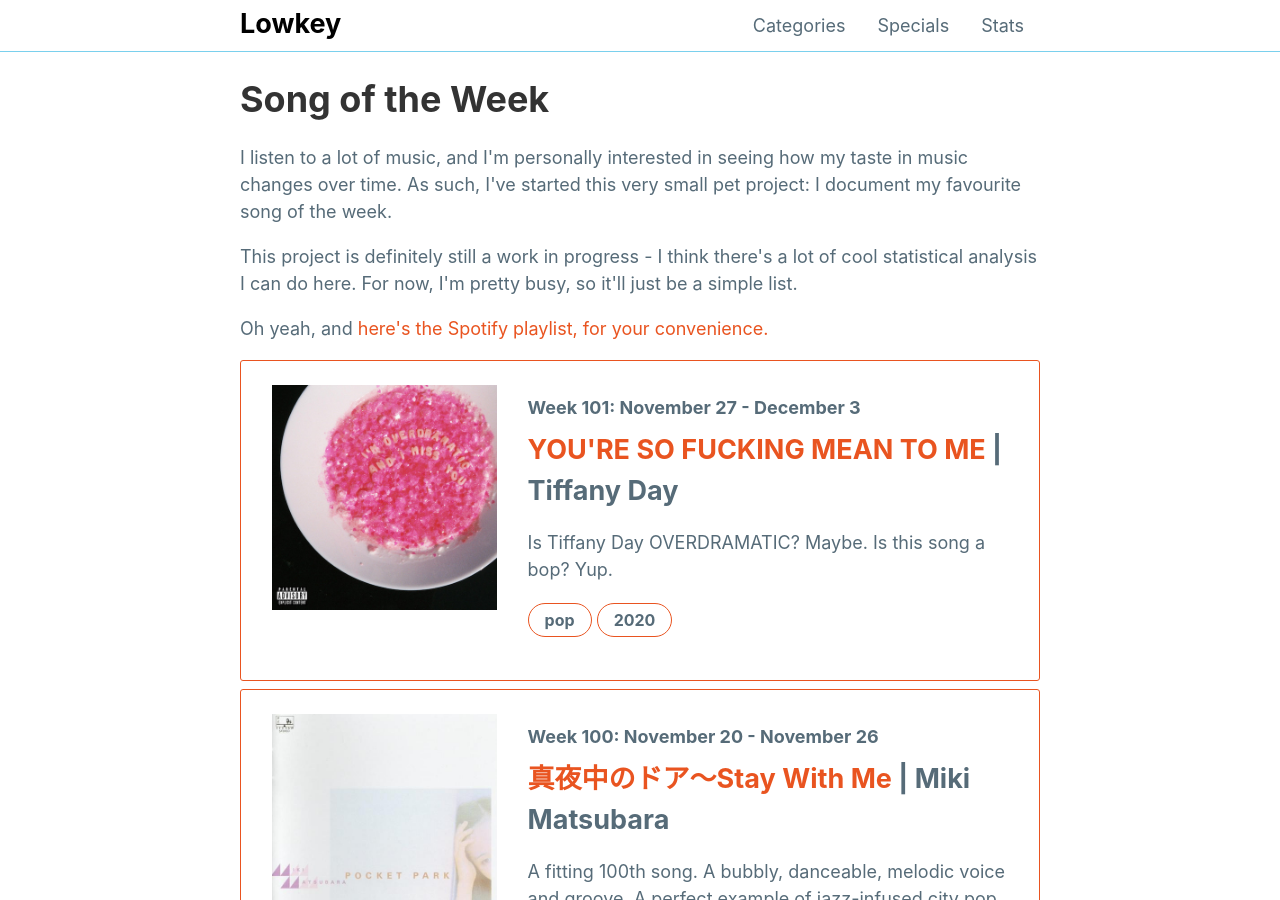
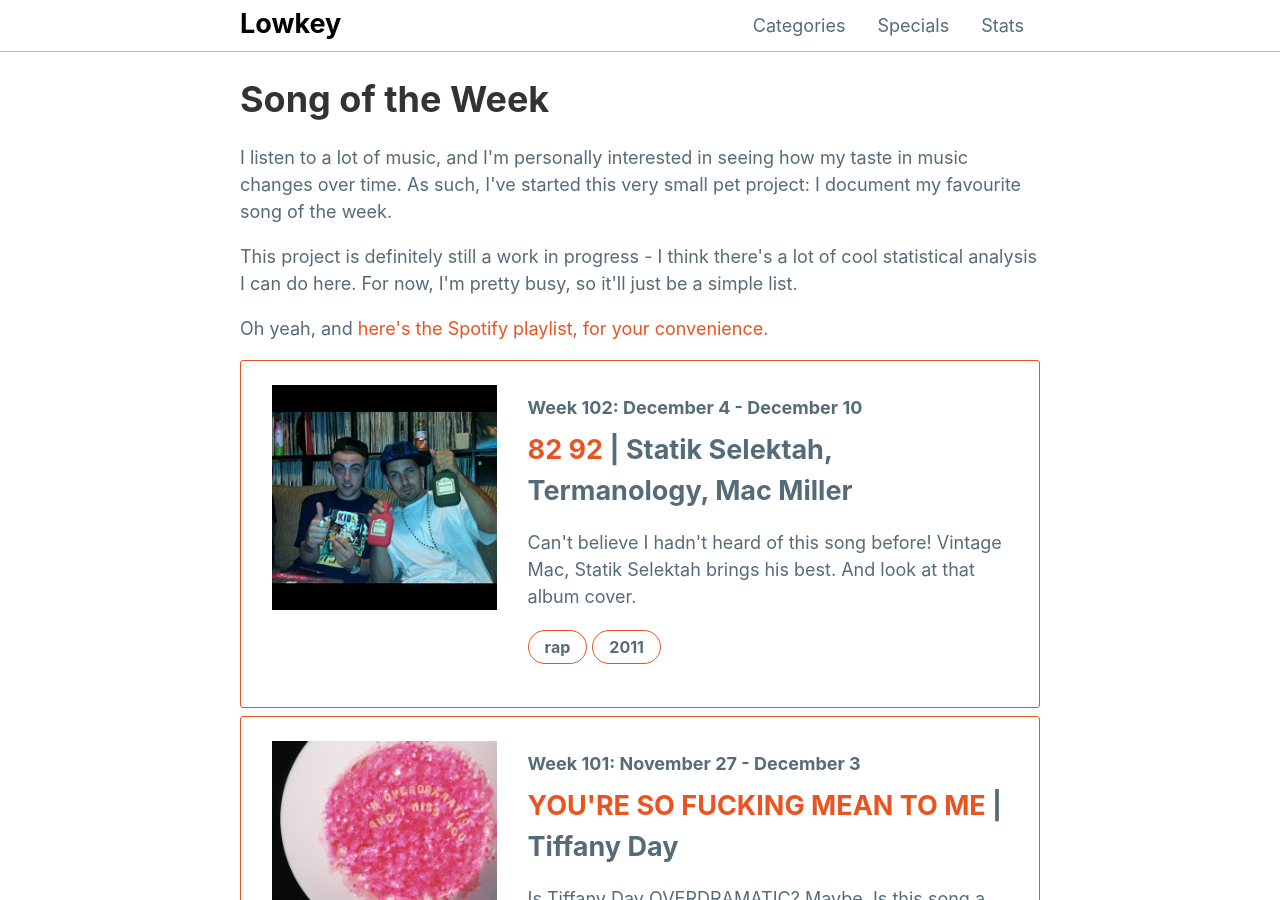
Before and after one commit to mattxwang/lowkey, a Jekyll site: the page built from stats/song-of-the-week.html, in a window 1280 px wide and 900 px high. Built offline with Jekyll 4.4.1, drawn with Linux system fonts in a browser that asks for light colours; comment, search, counter and statistics services are not loaded.

Commit message:
rappin on some statik hits

```diff
--- a/_data/sotw.yml
+++ b/_data/sotw.yml
@@ -1008,3 +1008,13 @@ week101:
   year: 2020
   blurb: >
     Is Tiffany Day OVERDRAMATIC? Maybe. Is this song a bop? Yup.
+week102:
+  week: "Week 102: December 4 - December 10"
+  title: "82 92"
+  artist: "Statik Selektah, Termanology, Mac Miller"
+  album: "82 92"
+  album_art: "8292.jpg"
+  genre: "rap"
+  year: 2011
+  blurb: >
+    Can't believe I hadn't heard of this song before! Vintage Mac, Statik Selektah brings his best. And look at that album cover.
```
Also changed, not shown: img/albums/8292.jpg (added).
